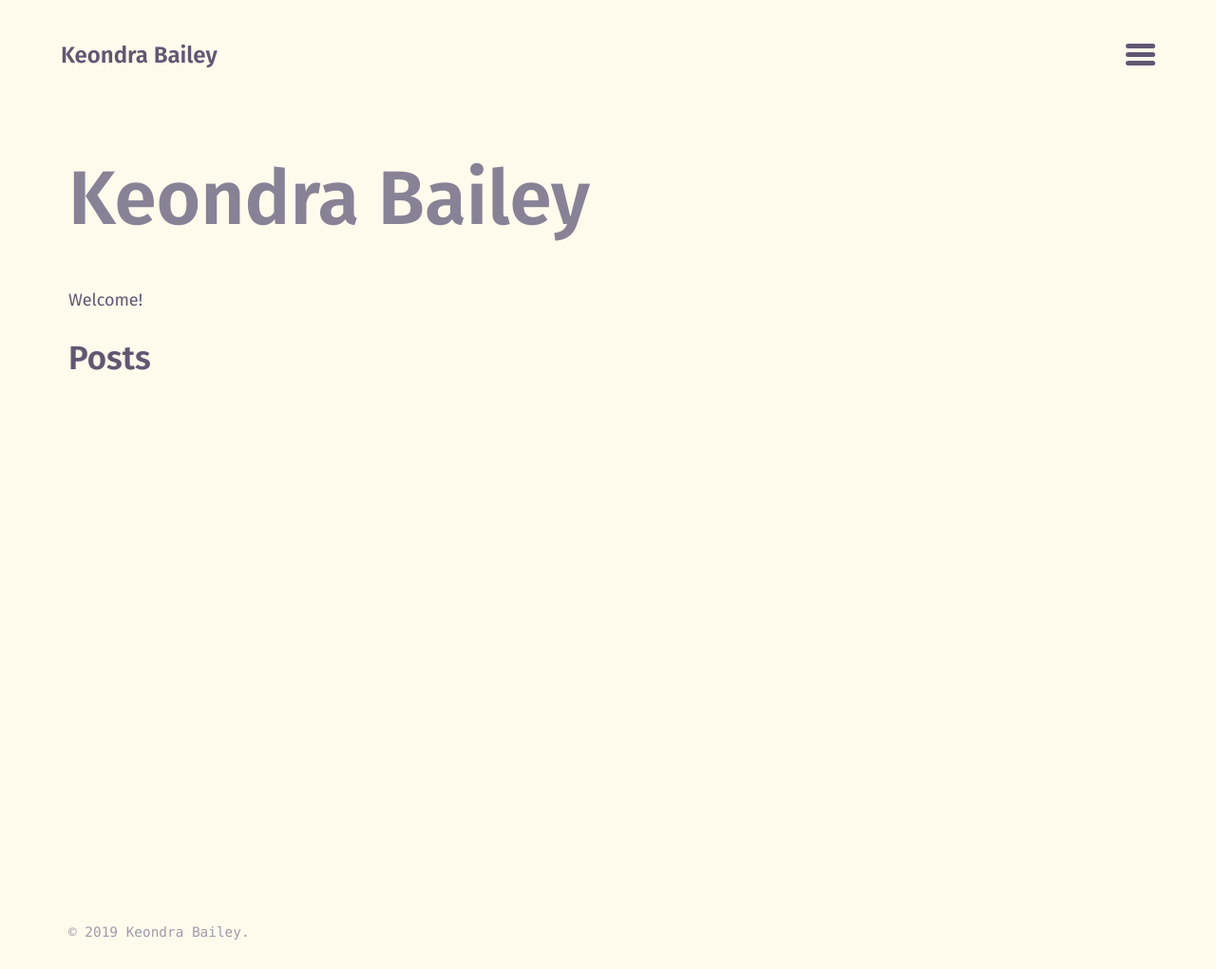
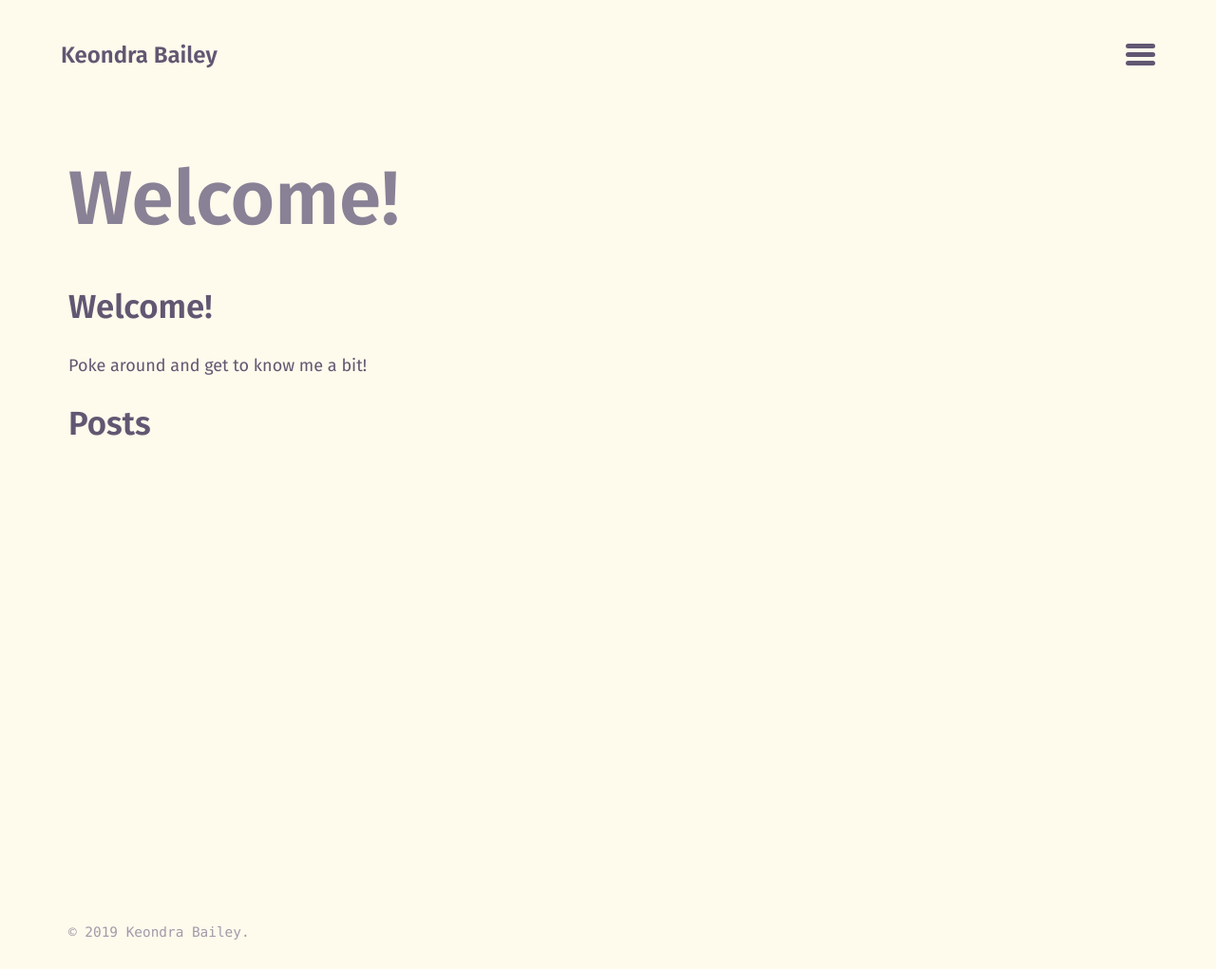
Before and after one commit to hello-yall/hello-yall.github.io, a Jekyll site: the page built from index.md, in a window 1280 px wide. Shown: the whole page at 95% size. Built offline with Jekyll 4.4.1, drawn with Linux system fonts in a browser that asks for light colours; our own code applies the rules of GitHub Pages for plain Markdown files.

Commit message:
Update index.md

```diff
--- a/index.md
+++ b/index.md
@@ -1,4 +1,5 @@
 ---
 layout: home
 ---
-Welcome!
+## Welcome!
+Poke around and get to know me a bit!
```
